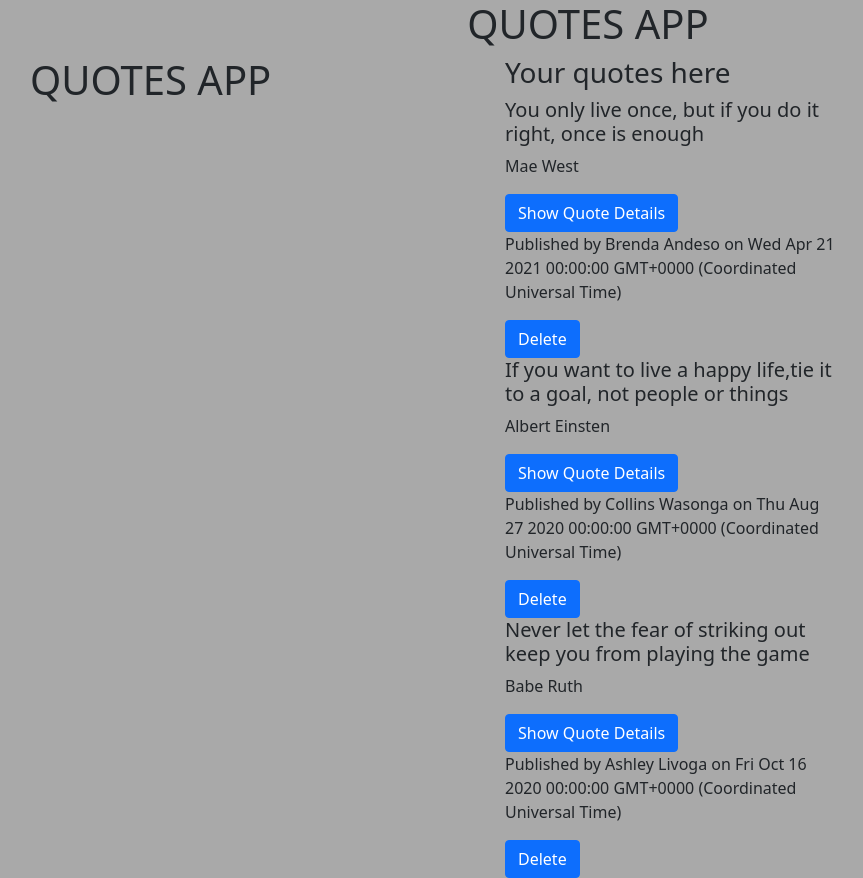
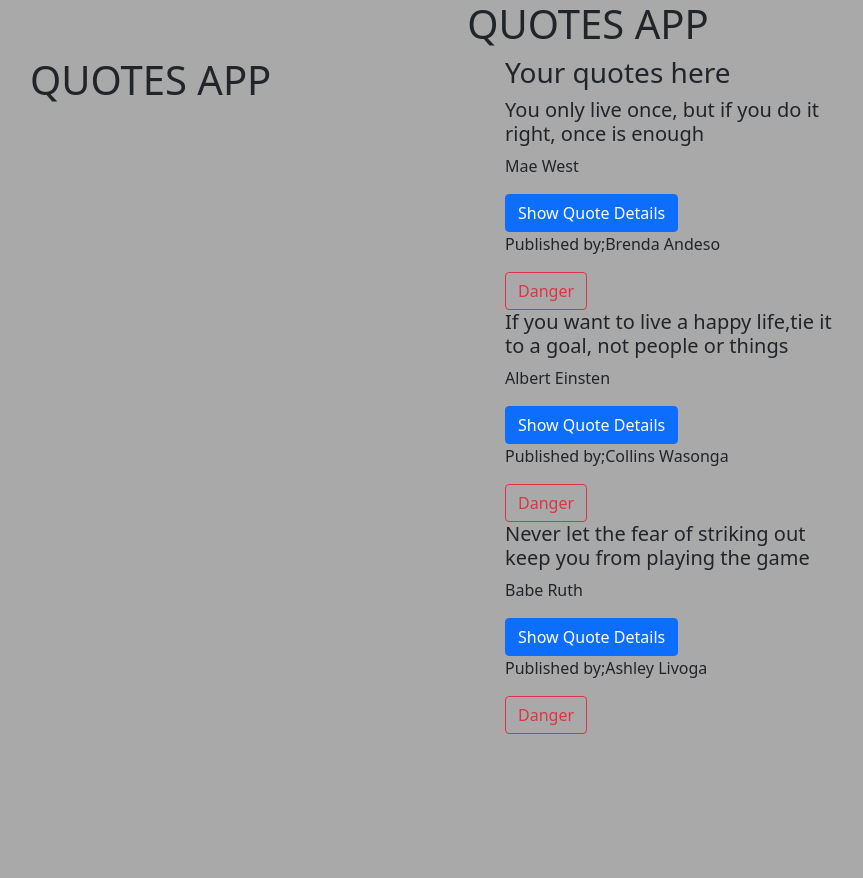
Before and after one commit to bre-nda/Quotes-Project, an Angular app: page / in a window 1280 px wide. Shown: the whole page, without its empty margins (52-915 px from the left). After the commit the page ends 800 px from the top, so only its background shows below. Built offline with nearby package versions, Linux system fonts and the light colour scheme.

Commit message:
add button

```diff
--- a/src/app/quote-detail/quote-detail.component.html
+++ b/src/app/quote-detail/quote-detail.component.html
@@ -1,2 +1,6 @@
-<p>Published by {{quote.publisher}} on {{quote.completeDate}}</p>
-<button type="button" class="btn btn-primary">Delete</button>
+<div class="col-md-10">
+    <p>Published by;{{quote.publisher}}</p>
+</div>
+<div>
+    <button type="button" class="btn btn-outline-danger">Danger</button>
+</div>
--- a/src/app/quote/quote.component.html
+++ b/src/app/quote/quote.component.html
@@ -1,7 +1,7 @@
 <div class="row">
     <div class="col-md-9">
         <h3>Your quotes here</h3>
-        <div *ngFor='let quote of quotes'>
+        <div *ngFor='let quote of quotes;'>
             <h5>{{quote.description}}</h5>
             <p>{{quote.author}}</p>
             <button type="button" class="btn btn-primary">Show Quote Details</button>
```
